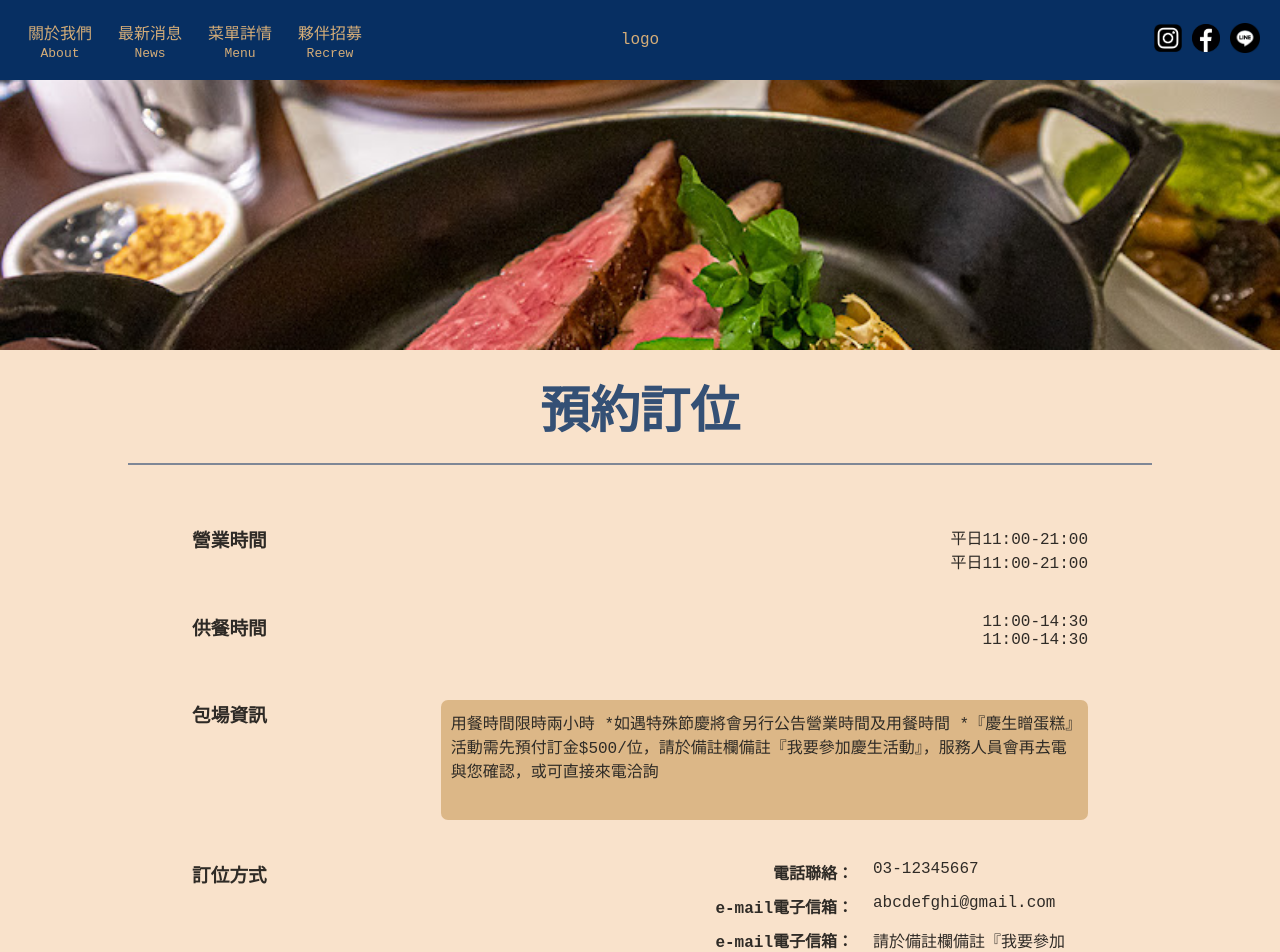
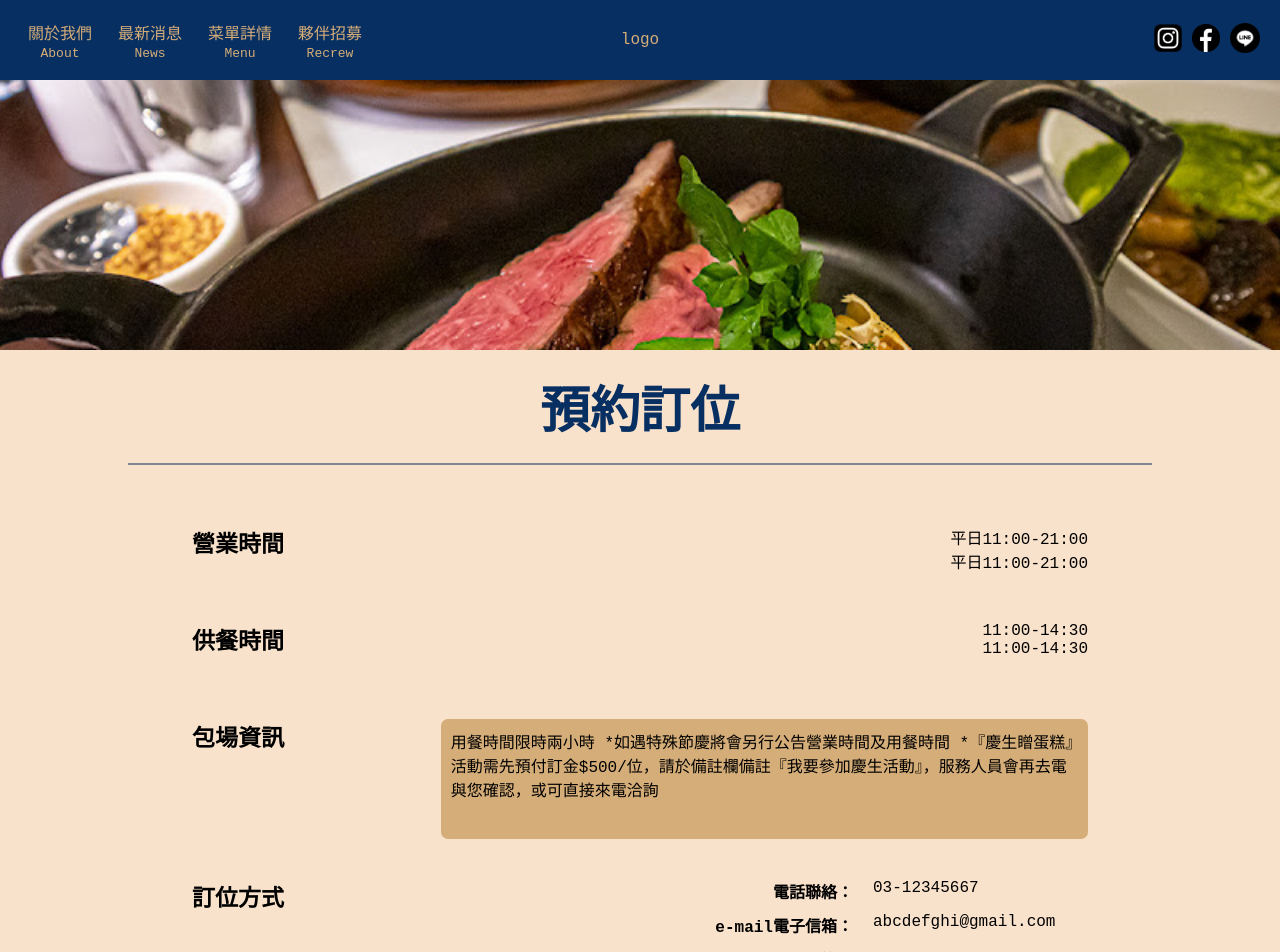
Before and after one commit to csdsdasdcwcwadx/circle-cafe, a Next.js app: page /book in a window 1280 px wide. Shown: the top 952 px of the page. Built offline with nearby package versions, Linux system fonts and the light colour scheme.

Commit message:
修正預定頁面

```diff
--- a/src/app/book/page.tsx
+++ b/src/app/book/page.tsx
@@ -11,7 +11,7 @@ export default function Book() {
             altContent="預約訂位圖片"
             title="預約訂位"
             className={styles.book}
-            faded
+            // faded
         >
             <section>
                 <h3>營業時間</h3>
@@ -39,15 +39,15 @@ export default function Book() {
                 <h3>訂位方式</h3>
                 <aside className={styles.list}>
                     <li>
-                        <span>電話聯絡：</span>
+                        <span>電話聯絡</span>
                         <span>03-12345667</span>
                     </li>
                     <li>
-                        <span>e-mail電子信箱：</span>
+                        <span>e-mail電子信箱</span>
                         <span>abcdefghi@gmail.com</span>
                     </li>
                     <li>
-                        <span>e-mail電子信箱：</span>
+                        <span>e-mail電子信箱</span>
                         <span>請於備註欄備註『我要參加慶生活動』，服務人員會再去電與您確認，或可直接來電洽詢</span>
                     </li>
                 </aside>
--- a/src/app/book/styles.module.scss
+++ b/src/app/book/styles.module.scss
@@ -12,6 +12,7 @@
 
             h3 {
                 margin-top: 0;
+                font-size: 23px;
             }
 
             &:not(:first-of-type) {
@@ -41,6 +42,10 @@
                         text-align: right;
                         vertical-align: top;
                         font-weight: bold;
+
+                        &::after {
+                            content: '：';
+                        }
                     }
 
                     & > span:last-of-type {
@@ -54,6 +59,37 @@
                     }
                 }
             }
+
+            @include only-mobile {
+                flex-direction: column;
+
+                aside {
+                    margin: 0 auto;
+
+                    &.list {
+                        li {
+                            display: flex;
+                            flex-direction: column;
+                            align-items: center;
+                            width: auto !important;
+
+                            span {
+                                width: auto !important;
+                                margin-right: 0 !important;
+                                max-width: 400px;
+
+                                &:first-of-type {
+                                    margin-bottom: 10px;
+
+                                    &::after {
+                                        content: '：';
+                                    }
+                                }
+                            }
+                        }
+                    }
+                }
+            }
         }
     }
 }
--- a/src/app/news/report/page.tsx
+++ b/src/app/news/report/page.tsx
@@ -25,7 +25,6 @@ export default function Report() {
                         allow="accelerometer; autoplay; clipboard-write; encrypted-media; gyroscope; picture-in-picture; web-share"
                         allowFullScreen></iframe>
                 </div>
-                {/* <Image src={storySrc} alt='storyicon' className={styles.storyicon}/> */}
             </div>
         </Default>
     )
```
